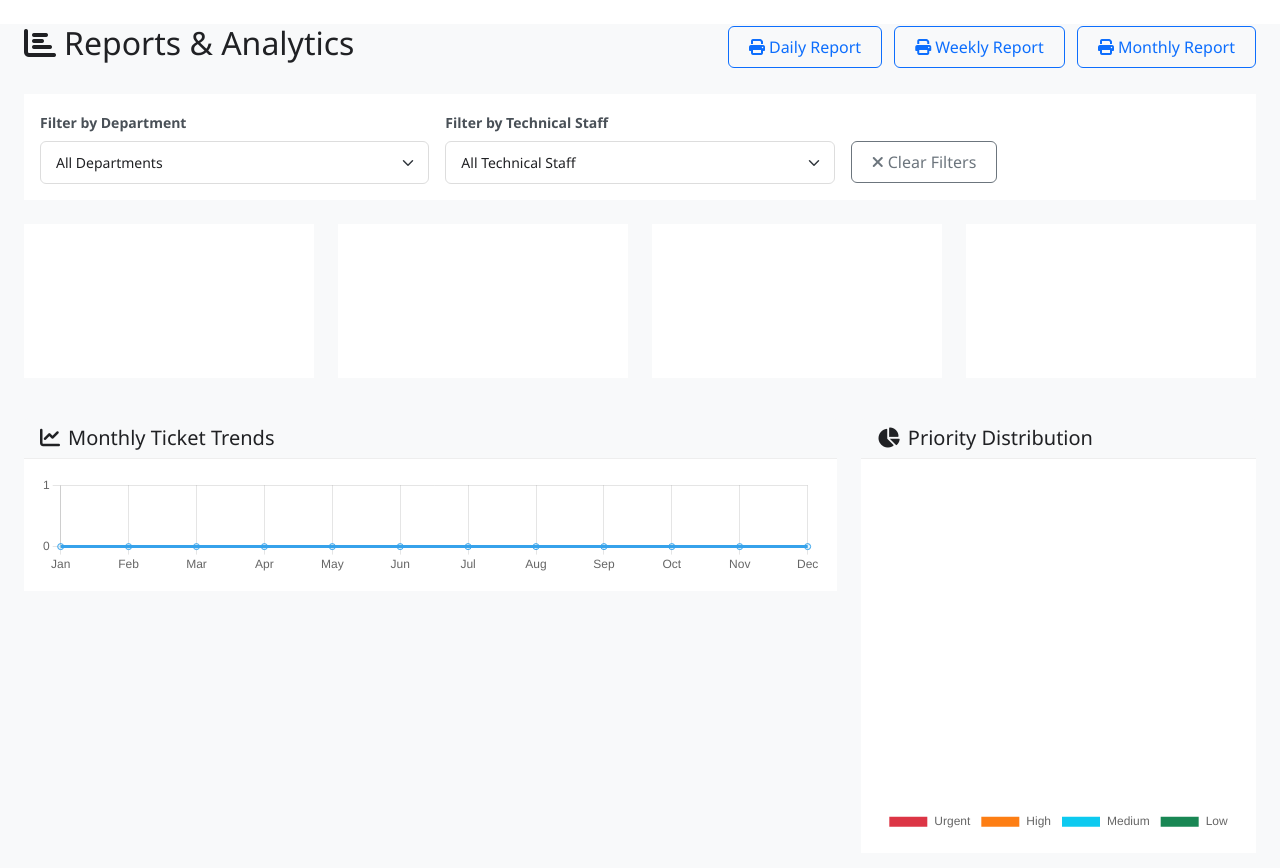
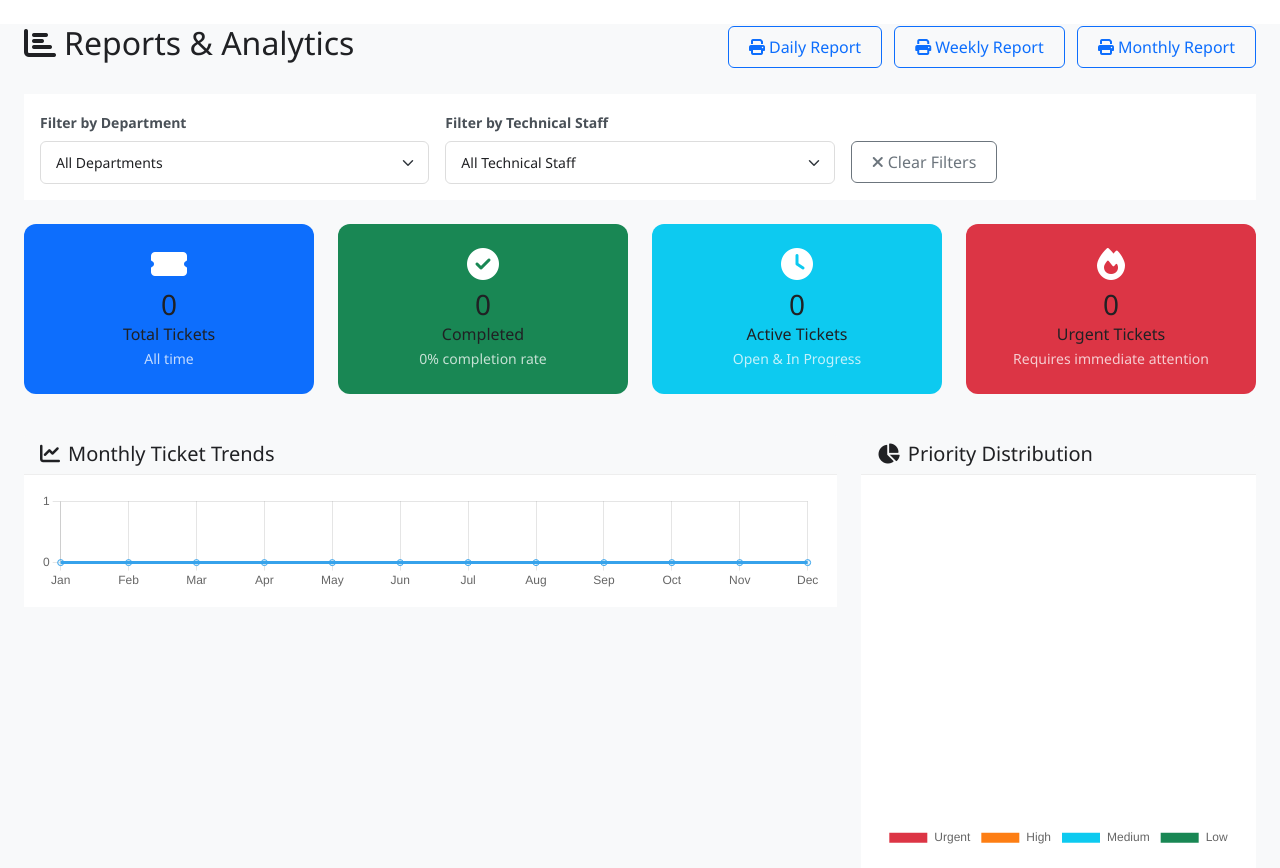
Before and after one commit to Joy-Ka/UON-TICKETING-MANAGEMENT-SYSTEM, a Flask app: page /reports in a window 1280 px wide. Shown: the part 60-928 px from the top of the page. Run offline with Flask 3, Linux system fonts and the light colour scheme; a user stored in the database is signed in; data that the repository does not hold is empty; parts of the project's set-up code (start-up, migrations or seed data) failed here and were passed over.

Commit message:
Assistant checkpoint: Apply dashboard card styling to reports summary cards
Assistant generated file changes:
- templates/reports.html: Apply proper dashboard card styling to summary cards

---

User prompt:

Can you apply the correct color to the place cards hown at the reports Page which are highlighted

Replit-Commit-Author: Assistant
Replit-Commit-Session-Id: 826ec337-facd-4e66-8e45-0e6734268a03

```diff
--- a/templates/reports.html
+++ b/templates/reports.html
@@ -64,7 +64,7 @@
     <!-- Summary Cards -->
     <div class="row mb-4">
         <div class="col-lg-3 col-md-6 mb-3">
-            <div class="card bg-primary text-white h-100">
+            <div class="card dashboard-card-total h-100 text-white rounded-3 p-3">
                 <div class="card-body text-center">
                     <i class="fas fa-ticket-alt fs-2 mb-2"></i>
                     <h3 class="mb-0">{{ stats.total }}</h3>
@@ -74,7 +74,7 @@
             </div>
         </div>
         <div class="col-lg-3 col-md-6 mb-3">
-            <div class="card bg-success text-white h-100">
+            <div class="card dashboard-card-resolved h-100 text-white rounded-3 p-3">
                 <div class="card-body text-center">
                     <i class="fas fa-check-circle fs-2 mb-2"></i>
                     <h3 class="mb-0">{{ stats.resolved + stats.closed }}</h3>
@@ -84,7 +84,7 @@
             </div>
         </div>
         <div class="col-lg-3 col-md-6 mb-3">
-            <div class="card bg-warning text-white h-100">
+            <div class="card dashboard-card-inprogress h-100 text-white rounded-3 p-3">
                 <div class="card-body text-center">
                     <i class="fas fa-clock fs-2 mb-2"></i>
                     <h3 class="mb-0">{{ stats.open + stats.in_progress }}</h3>
@@ -94,7 +94,7 @@
             </div>
         </div>
         <div class="col-lg-3 col-md-6 mb-3">
-            <div class="card bg-danger text-white h-100">
+            <div class="card dashboard-card-urgent h-100 text-white rounded-3 p-3">
                 <div class="card-body text-center">
                     <i class="fas fa-fire fs-2 mb-2"></i>
                     <h3 class="mb-0">{{ stats.urgent }}</h3>
```
